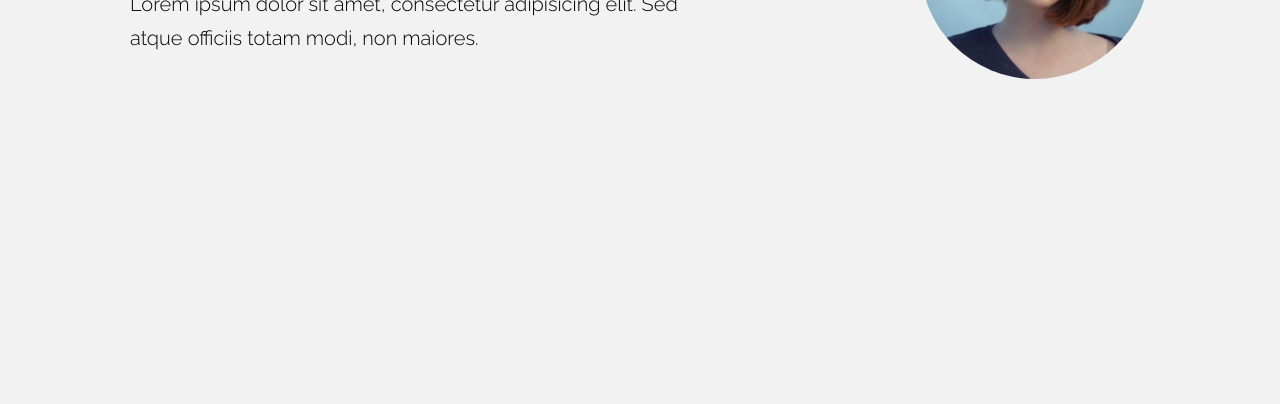
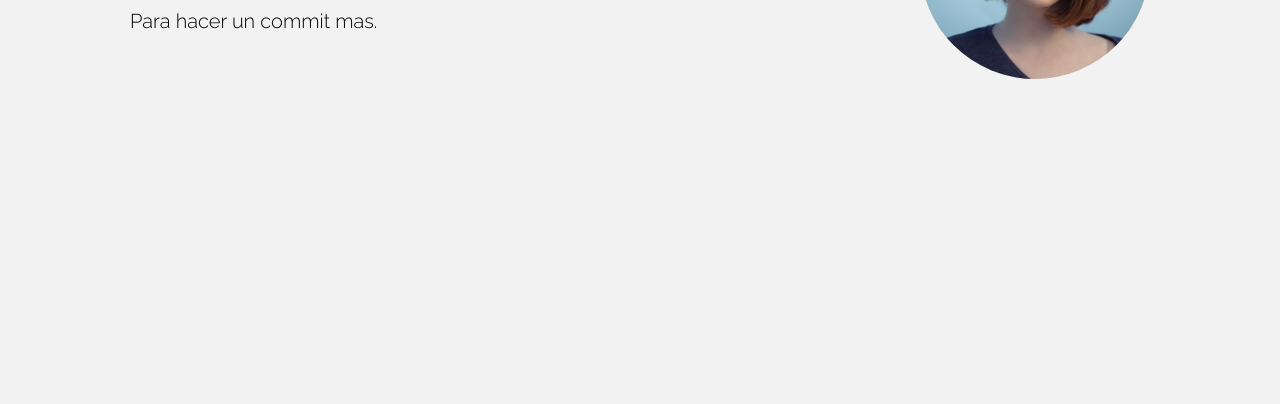
Before and after one commit to desquinag/CursoGit, a plain HTML site: page index.html in a window 1280 px wide. Shown: the part 476-880 px from the top of the page. Drawn offline with Linux system fonts and the light colour scheme.

Commit message:
cuarto cambio

```diff
--- a/index.html
+++ b/index.html
@@ -18,8 +18,7 @@
                 <div class="slider__texts">
                     <h2 class="subtitle">¡Hola! Mi nombre es Jordan Alexander</h2>
                     <p class="slider__review">
-                        Lorem ipsum dolor sit amet, consectetur adipisicing elit. Sed atque officiis totam modi, non
-                        maiores.
+                        Para hacer un commit mas.
                     </p>
                 </div>
 
@@ -32,7 +31,7 @@
                 <div class="slider__texts">
                     <h2 class="subtitle">¡Hola! Mi nombre es Alejandra Perez</h2>
                     <p class="slider__review">
-                        Lorem ipsum dolor sit amet consectetur adipisicing elit. Quam nesciunt odio, nihil quibusdam autem nam in veritatis voluptas nobis.
+                        Hay que es verdad si es tanta belleaza.
                     </p>
                 </div>
 
```
